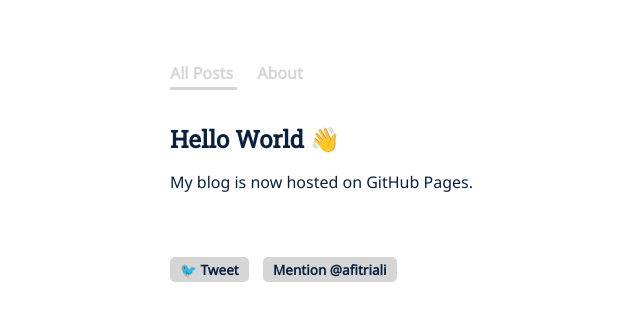
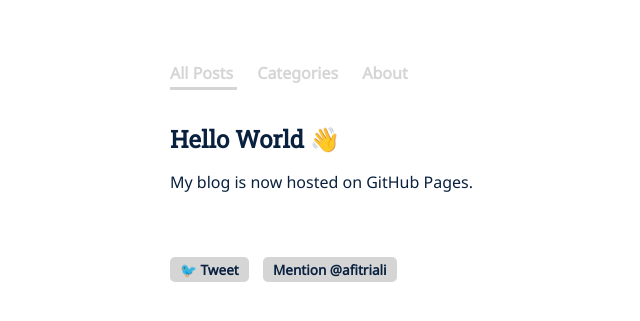
Before and after one commit to xfltrt/xfltrt.github.io, a Jekyll site: the page built from index.html, in a window 1280 px wide. Shown: the top 321 px of the page, without its empty margins (120-760 px from the left). Built offline with Jekyll 4.4.1, drawn with Linux system fonts in a browser that asks for light colours; comment, search, counter and statistics services are not loaded.

Commit message:
Update navigation.json

```diff
--- a/_data/navigation.json
+++ b/_data/navigation.json
@@ -3,6 +3,10 @@
   "link": "/"
 },
 {
+  "name": "Categories",
+  "link": "/categories.html"
+},
+{
   "name": "About",
   "link": "/about.html"
 }]
```
